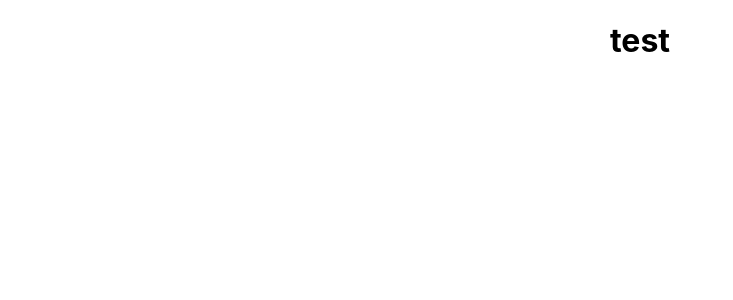
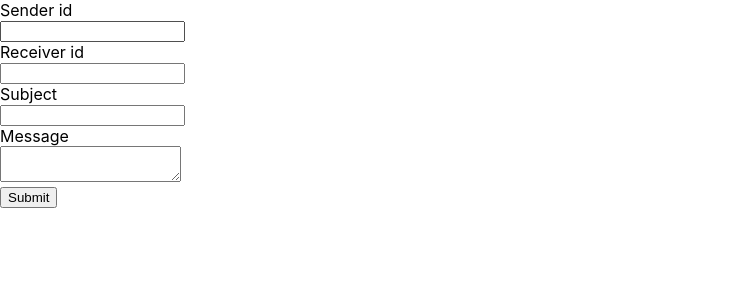
Before and after one commit to arielfenster/MERN-Messaging-Application, a React (Create React App) app in the folder client/: page / in a window 1280 px wide. Shown: the top 300 px of the page, without its empty margins (0-733 px from the left). Built offline with nearby package versions, Linux system fonts and the light colour scheme.

Commit message:
created compose message page

```diff
--- a/client/package.json
+++ b/client/package.json
@@ -6,6 +6,7 @@
     "@testing-library/jest-dom": "^4.2.4",
     "@testing-library/react": "^9.5.0",
     "@testing-library/user-event": "^7.2.1",
+    "antd": "^4.6.6",
     "react": "^16.13.1",
     "react-dom": "^16.13.1",
     "react-scripts": "3.4.3"
--- a/client/public/index.html
+++ b/client/public/index.html
@@ -24,7 +24,7 @@
       work correctly both with client-side routing and a non-root public URL.
       Learn how to configure a non-root public URL by running `npm run build`.
     -->
-    <title>React App</title>
+    <title>Messaging Application</title>
   </head>
   <body>
     <noscript>You need to enable JavaScript to run this app.</noscript>
--- a/client/src/App.js
+++ b/client/src/App.js
@@ -1,13 +1,10 @@
 import React from 'react';
-import './App.css';
+import MessageForm from './pages/ComposeMessage/MessageForm';
+import Control from './pages/ManageMessages/Control';
 
 function App() {
   return (
-    <div className="App">
-      <h1>
-        test
-      </h1>
-    </div>
+    <MessageForm />
   );
 }
 
--- /dev/null
+++ b/client/src/pages/ComposeMessage/MessageForm.js
@@ -0,0 +1,85 @@
+import React from 'react';
+import { Form, Input, Button } from 'antd';
+// import 'antd/dist/antd.compact.css';
+
+const MessageForm = () => {
+  // const [values, setValues] = useState({ });
+
+  const onFinish = (values) => {
+    console.log('Finished: ', values);
+  }
+
+  const onFinishFailed = (err) => {
+    console.log('Error: ', err);
+  }
+
+  return (
+    <Form
+      onFinish={onFinish}
+      onFinishFailed={onFinishFailed}
+    >
+      <Form.Item
+        label='Sender id'
+        name='sender'
+        rules={[
+          {
+            required: true,
+            message: 'Must enter sender id!'
+          }
+        ]}
+      >
+        <Input />
+      </Form.Item>
+
+      <Form.Item
+        label='Receiver id'
+        name='receiver'
+        rules={[
+          {
+            required: true,
+            message: 'Must enter receiver id!'
+          }
+        ]}
+      >
+        <Input />
+      </Form.Item>
+
+      <Form.Item
+        label='Subject'
+        name='subject'
+        rules={[
+          {
+            required: true,
+            min: 3,
+            message: 'Subject must be at least 3 characters long!'
+          }
+        ]}
+      >
+        <Input />
+      </Form.Item>
+
+      <Form.Item
+        label='Message'
+        name='message'
+        rules={[
+          {
+            required: true,
+            whitespace: true,
+            message: 'Cannot send an empty message'
+          }
+        ]}
+      >
+        <Input.TextArea />
+      </Form.Item>
+
+
+      <Form.Item>
+        <Button type='primary' htmlType='submit'>
+          Submit
+        </Button>
+      </Form.Item>
+    </Form>
+  );
+}
+
+export default MessageForm;
--- /dev/null
+++ b/client/src/pages/ManageMessages/Control.js
@@ -0,0 +1,11 @@
+import React from 'react';
+
+const Control = () => {
+  return (
+    <h1>
+      hello from control
+    </h1>
+  );
+}
+
+export default Control;
--- a/package.json
+++ b/package.json
@@ -4,7 +4,7 @@
   "description": "Fullstack Messaging Application",
   "main": "index.js",
   "scripts": {
-    "client": "npm start --prefix src/client",
+    "client": "npm start --prefix client",
     "server": "nodemon --exec babel-node src/server/server.js",
     "start": "concurrently \"npm run server\" \"npm run client\""
   },
```
Also changed, not shown: 1 other file (tests, documents, lock files or other folders).
